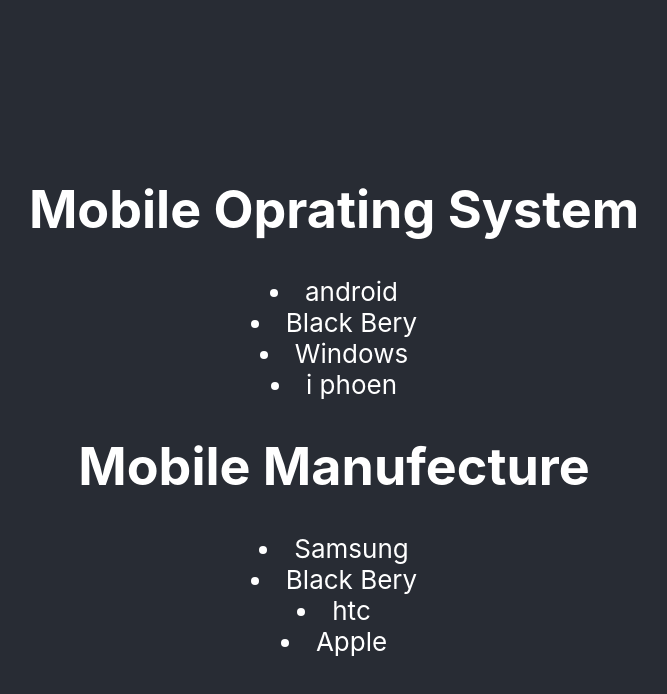
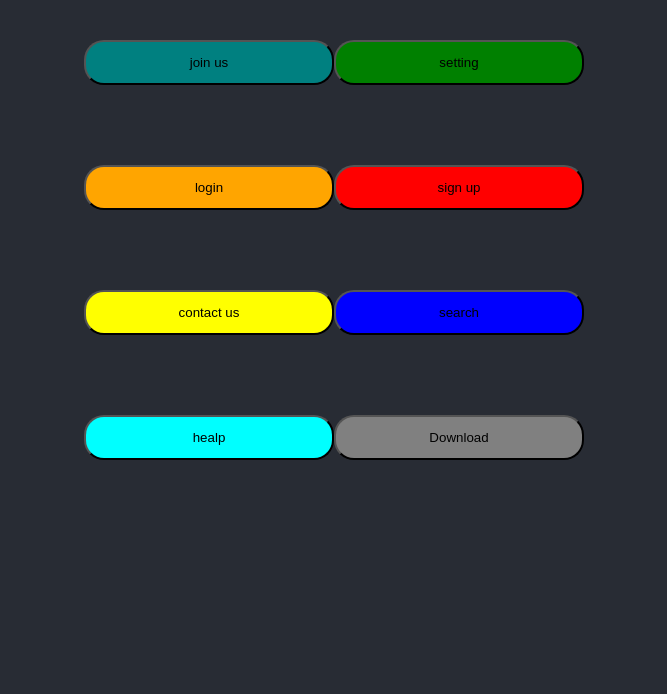
Before and after one commit to 12NikhilKumar/react, a React (Create React App) app: page / in a window 1280 px wide. Shown: the top 694 px of the page, without its empty margins (306-973 px from the left). Built offline with nearby package versions, Linux system fonts and the light colour scheme.

Commit message:
react i-2

```diff
--- a/src/App.css
+++ b/src/App.css
@@ -1,5 +1,9 @@
+*{
+  background-color: #282c34;
+}
 .App {
   text-align: center;
+  background-color: #282c34;
 }
 
 .App-logo {
@@ -15,9 +19,11 @@
 
 .App-header {
   background-color: #282c34;
-  min-height: 100vh;
-  display: flex;
-  flex-direction: column;
+  height: 500px;
+  width: 38%;
+  margin: auto;
+  display: grid;
+  grid-template-columns: repeat(2,1fr);
   align-items: center;
   justify-content: center;
   font-size: calc(10px + 2vmin);
--- a/src/App.js
+++ b/src/App.js
@@ -1,11 +1,16 @@
 import './App.css';
-import Category from './Component/Category'
-
+import Add from './Component/add';
 function App() {
   return (
     <div className = "App App-header">
-      <Category title = "Mobile Oprating System"/>
-      <Category title = "Mobile Manufecture"/>
+      <Add title = "join us" color="teal"/>
+      <Add title = "setting" color="green"/>
+      <Add title = "login" color="orange"/>
+      <Add title = "sign up" color="red"/>
+      <Add title = "contact us" color="yellow"/>
+      <Add title = "search" color="blue"/>
+      <Add title = "healp" color="aqua"/>
+      <Add title = "Download" color="gray"/>
     </div>
   );
 }
--- a/src/Component/Category.js
+++ /dev/null
@@ -1,26 +0,0 @@
-import List from './list.js';
-function Category({title}){
-    if(title == "Mobile Oprating System"){
-        return (
-            <>
-                <h1>{title}</h1>
-                <List brand="android"/>
-                <List brand="Black Bery"/>
-                <List brand="Windows"/>
-                <List brand="i phoen"/>
-            </>
-        )
-    }
-    else{
-        return (
-            <>
-                <h1>{title}</h1>
-                <List brand="Samsung"/>
-                <List brand="Black Bery"/>
-                <List brand="htc"/>
-                <List brand="Apple"/>
-            </>
-        )
-    }
-}
-export default Category
--- /dev/null
+++ b/src/Component/add.js
@@ -0,0 +1,13 @@
+import React from 'react'
+function Add({title,color}){
+    var style = {
+        backgroundColor: `${color}`,
+        width:`250px`,
+        height:`45px`,
+        borderRadius:`20px`
+    }
+    return (
+        <button style={style}>{title}</button>
+    )
+}
+export default Add
--- a/src/Component/list.js
+++ /dev/null
@@ -1,6 +0,0 @@
-function List({brand}){
-    return (
-        <li>{brand}</li>
-    )
-}
-export default List
```
Also changed, not shown: src/Component/counter.js (added, +14 -0 lines).
